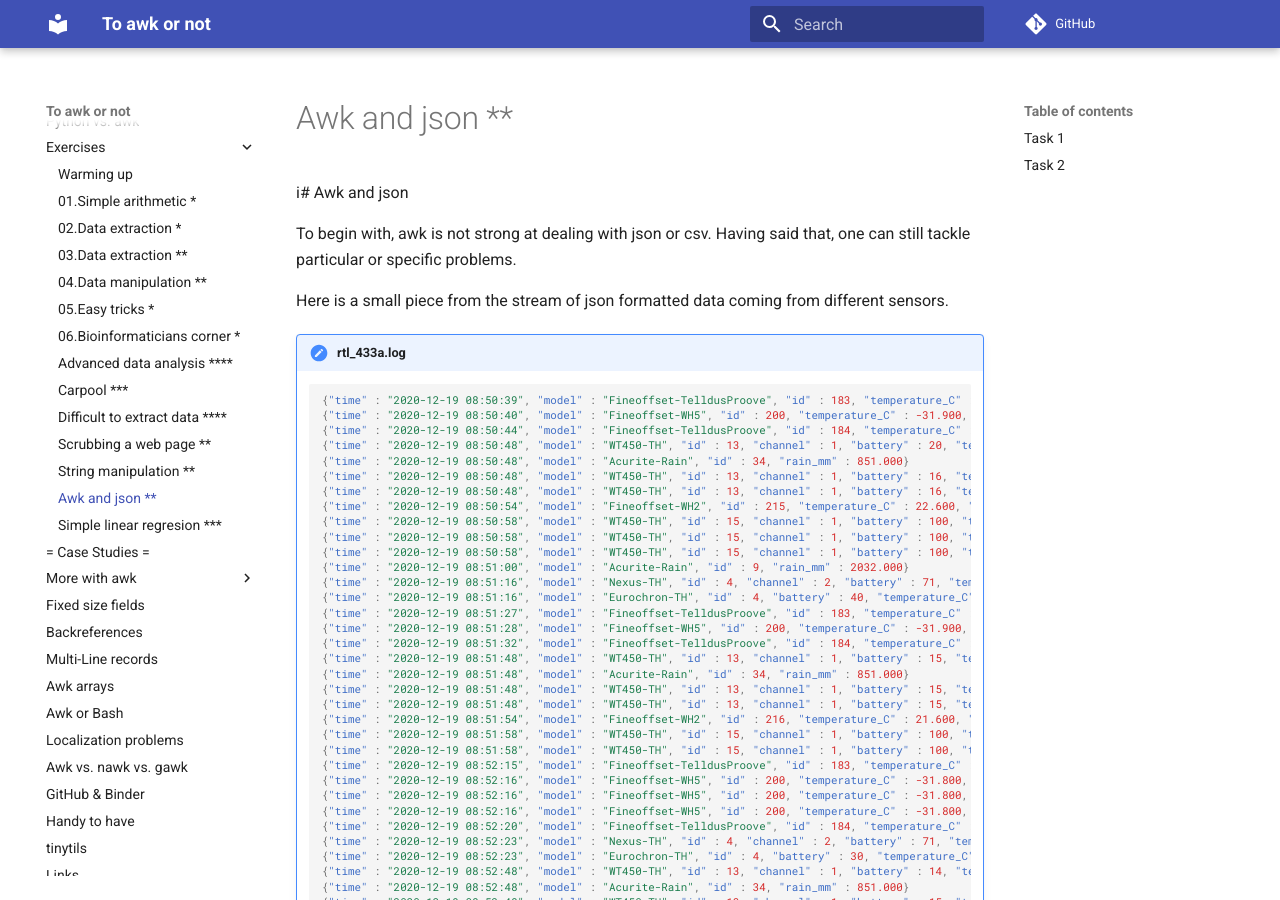
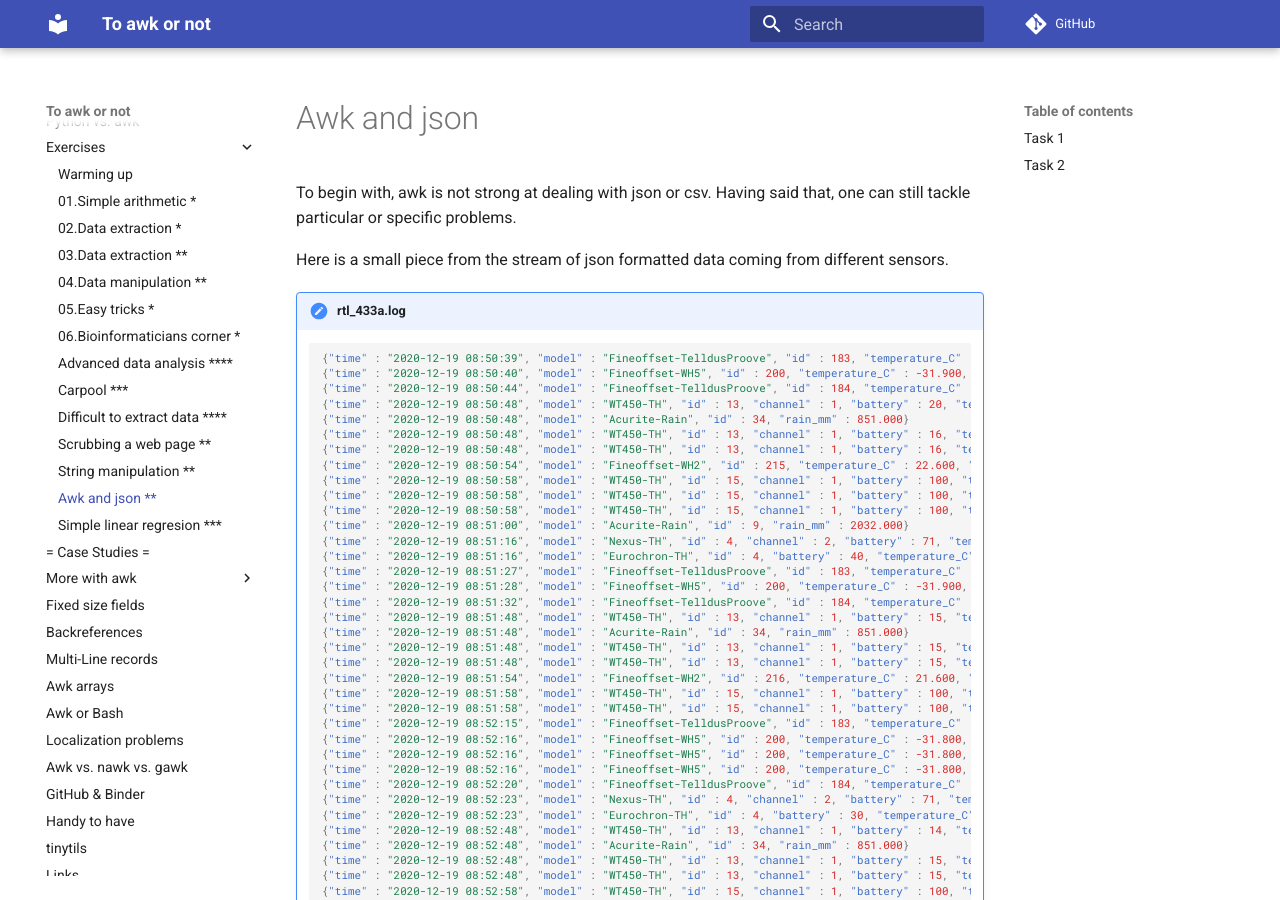
Before and after one commit to pmitev/to-awk-or-not, an MkDocs documentation site: the page built from docs/Exercises/awk-json.md, in a window 1280 px wide and 900 px high. Built offline with MkDocs 1.6.1 and Material for MkDocs 9.7.7, drawn with Linux system fonts in a browser that asks for light colours; comment, search, counter and statistics services are not loaded.

Commit message:
awk-json-2

```diff
--- a/docs/Exercises/awk-json.md
+++ b/docs/Exercises/awk-json.md
@@ -1,4 +1,4 @@
-i# Awk and json
+# Awk and json
 
 To begin with, awk is not strong at dealing with json or csv. Having said that, one can still tackle particular or specific problems.
 
```
